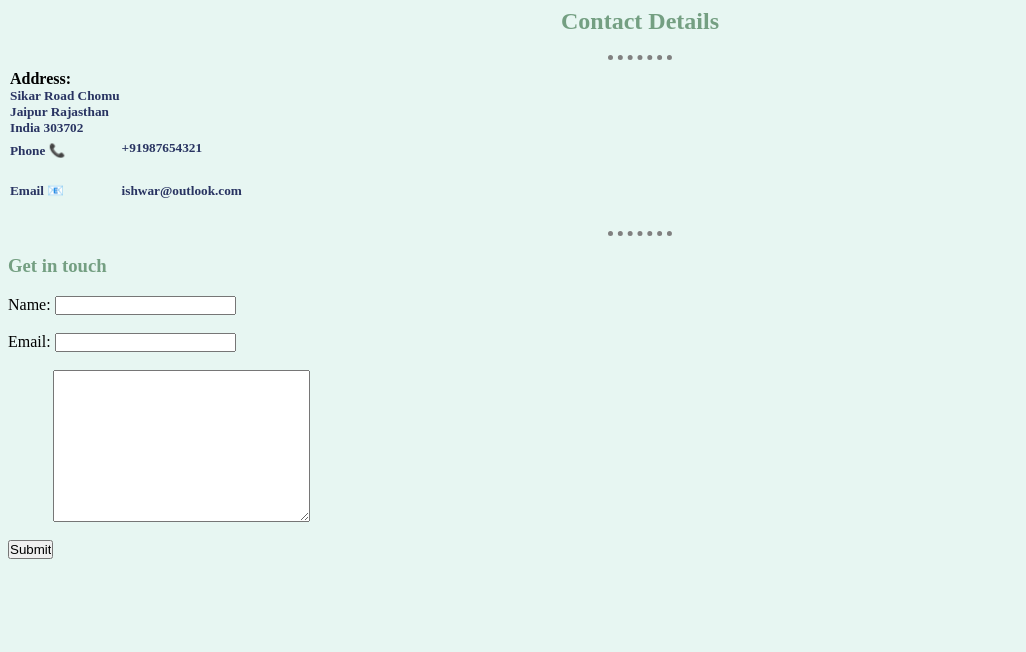
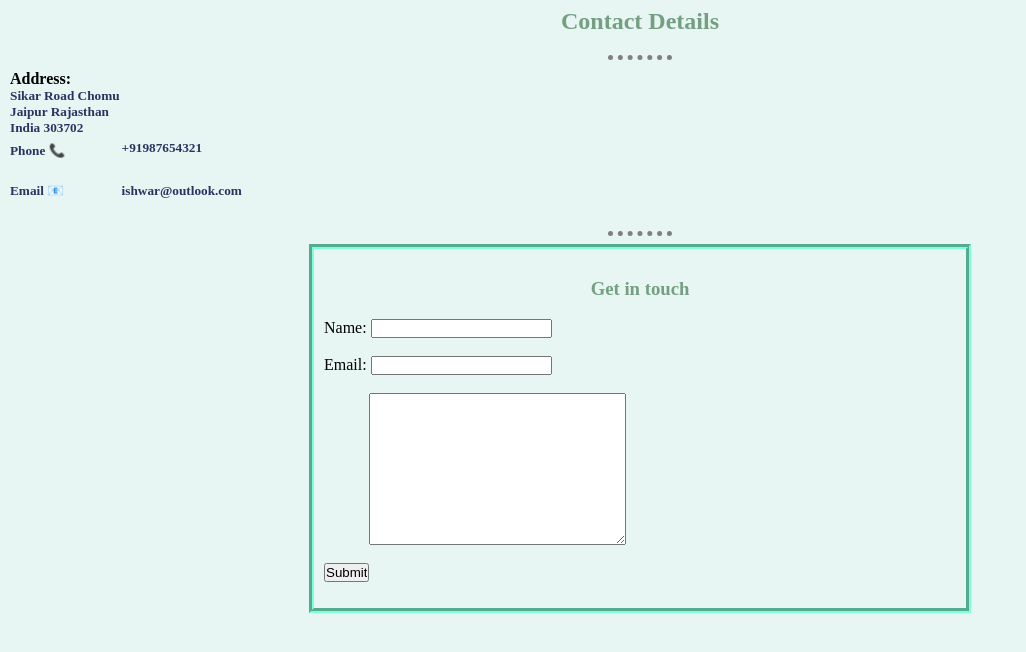
Before and after one commit to sorencoder/cv, a plain HTML site: page contact.html in a window 1280 px wide. Shown: the whole page, without its empty margins (0-1026 px from the left). Drawn offline with Linux system fonts and the light colour scheme.

Commit message:
Add files via upload

```diff
--- a/contact.html
+++ b/contact.html
@@ -37,9 +37,9 @@
 
     </table>
 <hr>
-<div>
-    <h3>Get in touch</h3>
-<form action="mailto:ishwarsoren@outlook.com" method="post" enctype="text/plain">
+<div class="touch">
+    <h3 class="gettouch">Get in touch</h3>
+<form >
     <label for="">Name:</label>
     <input type="text" name="yourName">
     <br>
@@ -49,7 +49,7 @@
     <br><br>
     <textarea name="yourMessage" id="" cols="30" rows="10" style="margin-left: 45px;"></textarea>
     <br><br>
-    <input type="submit">
+    <input type="submit" class="submit-btn">
 </form>
 </div>
 
--- a/style/style.css
+++ b/style/style.css
@@ -32,3 +32,14 @@ hr{
     border-color: grey;
     border-width: 5px;
 }
+.touch{
+    margin: auto;
+    width: 50%;
+    border-style: groove;
+    border-width: 5px;
+    border-color: aquamarine            ;
+    padding: 10px;
+}
+.gettouch{
+    text-align: center;
+}
```
